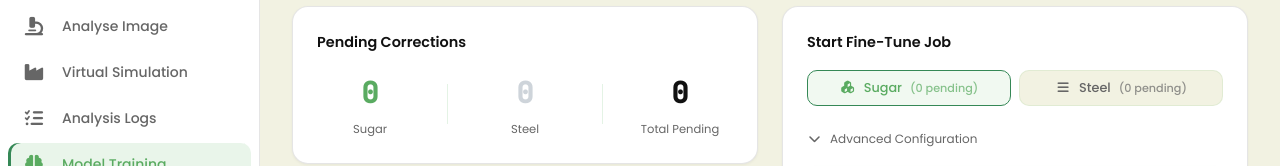
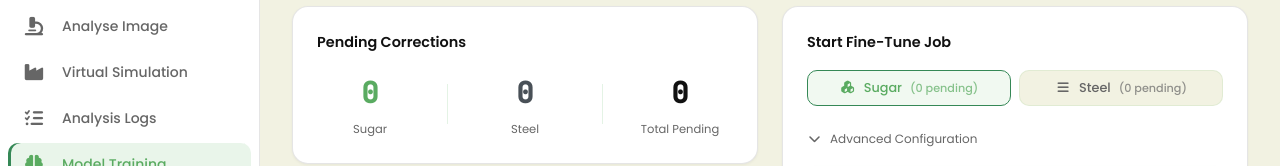
Before and after one commit to yuvarajk2109/industrial-automation-vit, an Angular app in the folder Application/frontend/: page /finetune in a window 1280 px wide. Shown: the part 146-312 px from the top of the page. Built offline with nearby package versions, Linux system fonts and the light colour scheme; no server answers.

Commit message:
Styling Fixes

```diff
--- a/Application/frontend/src/app/pages/finetune/components/overview/overview.component.css
+++ b/Application/frontend/src/app/pages/finetune/components/overview/overview.component.css
@@ -54,7 +54,7 @@
 }
 
 .steel-text {
-  color: var(--clr-secondary-300);
+  color: var(--clr-secondary-600);
 }
 
 .stat-label {
```
